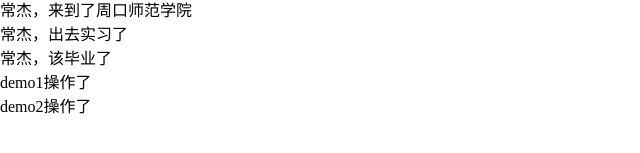
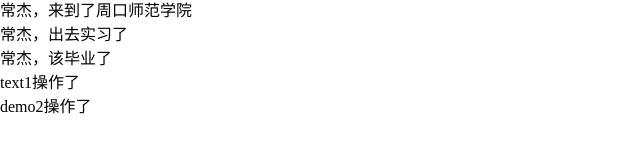
Before and after one commit to ChangXiaojiejie/myfirest, a plain HTML site: page index.html in a window 1280 px wide. Shown: the part 123-276 px from the top of the page, 0-640 px from the left. Drawn offline with Linux system fonts and the light colour scheme.

Commit message:
text1操作了

```diff
--- a/index.html
+++ b/index.html
@@ -23,8 +23,9 @@
   <div>常杰，来到了周口师范学院</div>
   <div>常杰，出去实习了</div>
   <div>常杰，该毕业了</div>
-  <div>demo1操作了</div>
+  <div>text1操作了</div>
   <div>demo2操作了</div>
+
 
 
 </body>
```
